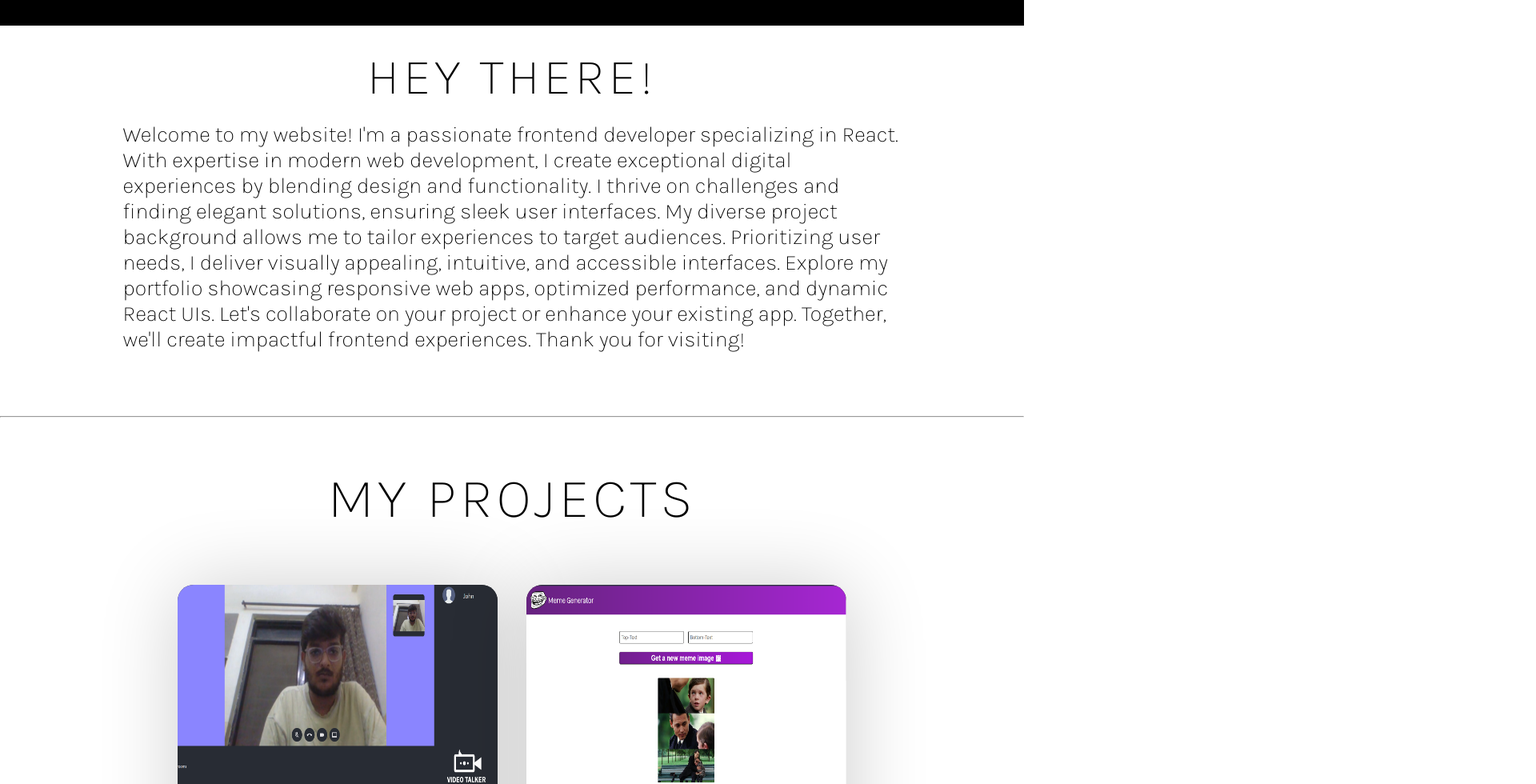
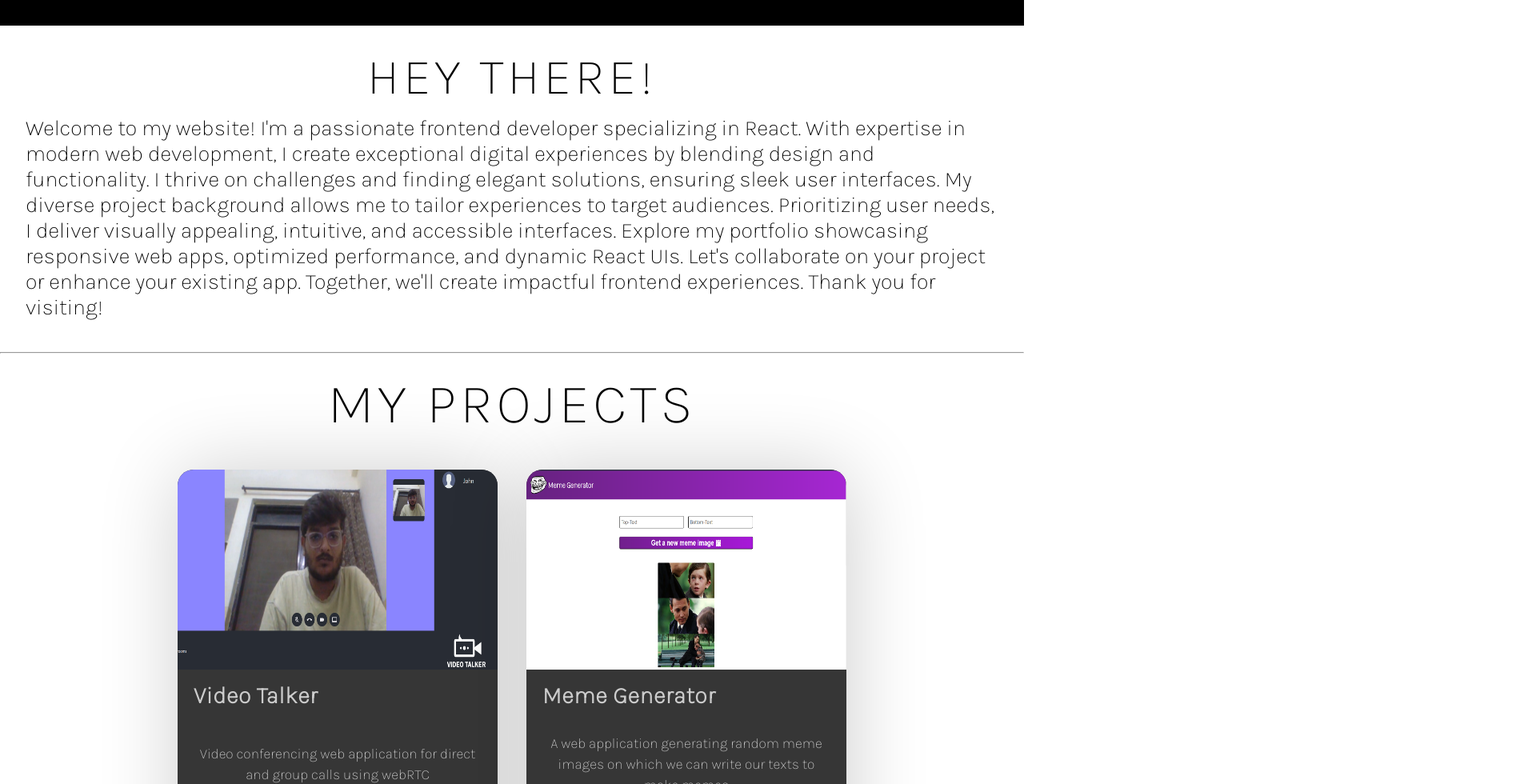
Before and after one commit to RoGue-sudo1/portfolio, a React (Create React App) app: page / in a window 1280 px wide. Shown: the part 960-1940 px from the top of the page at 80% size, 1920 px wide, since content can reach past the window. Built offline with nearby package versions, Linux system fonts and the light colour scheme.

Commit message:
responsive changes

```diff
--- a/src/App.css
+++ b/src/App.css
@@ -167,7 +167,7 @@ button {
 /* About Section */
 
 .about {
-  height: 60vh;
+
   width: 100%;
   padding: 2rem 2rem;
   box-sizing: border-box;
@@ -176,6 +176,8 @@ button {
   text-align: center;
   background-color: white;
   color: black;
+  height: auto;
+
 }
 
 .about-heading {
@@ -185,386 +187,15 @@ button {
 }
 
 .about-info {
-  display: flex;
-  justify-content: space-evenly;
-}
 
-.about .about-info .about-desc {
   font-size: 1.7rem;
   line-height: 2rem;
-  max-width: 80%;
-  margin-top: 1.5rem;
-  display: flex;
-  align-items: center;
+  max-width: 100%;
+  margin-top:1rem;
   text-align: left;
 }
 
-/* .about .about-img {
-  display: block;
-} */
-
-/* .about {
-  padding: 15px;
-  margin-top: 30px;
-  height: auto;
-  max-width: 400px;
-  position: relative;
-  display: inline-block;
-
-} */
-
-/* .about .about-img .about-img-wrapper img {
-  width: 60%;
-} */
-
-/* Projects section */
-
-/*
-.projects {
-  background-color: white;
-  height: 65vh;
-  margin-top: -2rem;
-}
-
-.heading {
-  font-size: 3.5rem;
-  text-transform: uppercase;
-  padding: 1rem;
-  letter-spacing: .3rem;
-  font-weight: 550;
-
-}
-
-.projects-container {
-  padding: 3rem;
-}
-
-.projects-container .project {
-  position: relative;
-  height: 38vh;
-  border: 0.3rem solid black;
-  border-radius: 20px;
-  margin: 0 1rem 0 0;
-  display: flex;
-  flex-direction: column;
-  justify-content: flex-start;
-  align-items: center;
-}
-
-.projects-container .project .content {
-  position: relative;
-  display: flex;
-  flex-direction: column;
-  justify-content: center;
-  margin-top: 1.2rem;
-  height: 85%;
-  border-radius: 15px;
-  transition: all 0.5s;
-  cursor: auto;
-  overflow: hidden;
-}
-
-.content:hover {
-  transform: translate(0, -10px);
-}
-
-.content:before {
-  content: "";
-  display: block;
-  padding-top: 10%;
-}
-
-.projects-container .project .content img {
-  display: block;
-  margin: 0 auto;
-  width: 31%;
-}
-
-.name {
-  color: #2b2d42;
-  margin: 10px 0;
-  font-size: 1.6rem;
-  margin-bottom: -0.5rem;
-}
-
-.description {
-  color: #2b2d42;
-  font-size: 1rem;
-  padding: 0rem 1rem;
-  margin-bottom: 1.5rem;
-}
-
-.description-min {
-  color: #2b2d42;
-  font-size: 1rem;
-  padding: 0rem 1rem;
-  margin-bottom: 1.5rem;
-  overflow: hidden;
-  text-overflow: ellipsis;
-  display: -webkit-box;
-  line-clamp: 3;
-  -webkit-line-clamp: 3;
-  -webkit-box-orient: vertical;
-}
-
-.project-button {
-  width: 8rem;
-  font-size: 1.2rem;
-  font-weight: 800;
-  padding: 5px 25px;
-  border: 1px solid rgba(30, 39, 46, 0.7);
-  border-radius: 8%;
-  color: rgba(30, 39, 46, 0.7);
-}
-
-.project-button:hover,
-.project-button:active,
-.project-button:focus {
-  background-color: #ef233c;
-  border-color: #ef233c;
-  color: white;
-}
-
-@media (min-width: 500px) and (max-width: 650px) {
-  .projects-container .project {
-    position: relative;
-    height: 38vh;
-    border: 0.3rem solid black;
-    border-radius: 20px;
-    margin: 0 1rem 0 0;
-    display: flex;
-    flex-direction: column;
-    justify-content: flex-start;
-    align-items: center;
-  }
-
-  .projects-container .project .content {
-    position: relative;
-    display: flex;
-    flex-direction: column;
-    justify-content: center;
-    margin-top: -1.2rem;
-    height: 88%;
-    border-radius: 15px;
-    transition: all 0.5s;
-    cursor: auto;
-    overflow: hidden;
-  }
-
-  .projects-container .project .content img {
-    display: block;
-    margin: 0 auto;
-    width: 31%;
-  }
-
-  .name {
-    color: #2b2d42;
-    margin: 10px 0;
-    font-size: 1.4rem;
-    margin-bottom: -0.5rem;
-  }
-
-  .description {
-    color: #2b2d42;
-    font-size: 1rem;
-    padding: 0rem 1rem;
-    margin-bottom: 1.2rem;
-  }
-
-  .description-min {
-    color: #2b2d42;
-    font-size: 1rem;
-    padding: 0rem 1rem;
-    margin-bottom: 1.2rem;
-    overflow: hidden;
-    text-overflow: ellipsis;
-    display: -webkit-box;
-    line-clamp: 3;
-    -webkit-line-clamp: 3;
-    -webkit-box-orient: vertical;
-  }
-
-  .project-button {
-    width: 8rem;
-    font-size: 1.05rem;
-    font-weight: 800;
-    padding: 3px 25px;
-    border: 1px solid rgba(30, 39, 46, 0.7);
-    border-radius: 8%;
-    color: rgba(30, 39, 46, 0.7);
-  }
-}
-
-@media (min-width: 1000px) {
-  .projects-container {
-    padding: 3rem;
-  }
-
-  .projects-container .project {
-    position: relative;
-    height: 38vh;
-    border: 0.3rem solid black;
-    border-radius: 20px;
-    margin: 0 1rem 0 0;
-    display: flex;
-    flex-direction: column;
-    justify-content: flex-start;
-    align-items: center;
-  }
-
-  .projects-container .project .content {
-    position: relative;
-    display: flex;
-    flex-direction: column;
-    justify-content: center;
-    margin-top: -1.2rem;
-    height: 85%;
-    border-radius: 15px;
-    transition: all 0.5s;
-    cursor: auto;
-    overflow: hidden;
-  }
-
-  .content:hover {
-    transform: translate(0, -10px);
-  }
-
-  .content:before {
-    content: "";
-    display: block;
-    padding-top: 10%;
-  }
-
-  .projects-container .project .content img {
-    display: block;
-    margin: 0 auto;
-    width: 31%;
-  }
-
-  .name {
-    color: #2b2d42;
-    margin: 10px 0;
-    font-size: 1.6rem;
-    margin-bottom: -0.5rem;
-  }
-
-  .description {
-    color: #2b2d42;
-    font-size: 1rem;
-    padding: 0rem 1rem;
-    margin-bottom: 1.5rem;
-  }
-
-  .description-min {
-    color: #2b2d42;
-    font-size: 0.8rem;
-    padding: 0rem 1rem;
-    margin-bottom: 1.5rem;
-    overflow: hidden;
-    text-overflow: ellipsis;
-    display: -webkit-box;
-    line-clamp: 3;
-    -webkit-line-clamp: 3;
-    -webkit-box-orient: vertical;
-  }
-
-  .project-button {
-    width: 8rem;
-    font-size: 1.2rem;
-    font-weight: 800;
-    padding: 4px 25px;
-    border: 1px solid rgba(30, 39, 46, 0.7);
-    border-radius: 8%;
-    color: rgba(30, 39, 46, 0.7);
-  }
-}
-
-@media (min-width: 2000px) {
-  .projects-container {
-    padding: 3rem;
-  }
-
-  .projects-container .project {
-    position: relative;
-    height: 38vh;
-    border: 0.3rem solid black;
-    border-radius: 20px;
-    margin: 0 1rem 0 0;
-    display: flex;
-    flex-direction: column;
-    justify-content: flex-start;
-    align-items: center;
-  }
-
-  .projects-container .project .content {
-    position: relative;
-    display: flex;
-    flex-direction: column;
-    justify-content: center;
-    margin-top: -1.2rem;
-    height: 85%;
-    border-radius: 15px;
-    transition: all 0.5s;
-    cursor: auto;
-    overflow: hidden;
-  }
-
-  .content:hover {
-    transform: translate(0, -10px);
-  }
-
-  .content:before {
-    content: "";
-    display: block;
-    padding-top: 10%;
-  }
-
-  .projects-container .project .content img {
-    display: block;
-    margin: 0 auto;
-    width: 35%;
-  }
-
-  .name {
-    color: #2b2d42;
-    margin: 10px 0;
-    font-size: 1.6rem;
-    margin-bottom: -0.2rem;
-  }
-
-  .description {
-    color: #2b2d42;
-    font-size: 1.2rem;
-    padding: 0rem 1rem;
-    margin-bottom: 1.7rem;
-  }
-
-  .description-min {
-    color: #2b2d42;
-    font-size: 1.2rem;
-    padding: 0rem 1rem;
-    margin-bottom: 1.7rem;
-    overflow: hidden;
-    text-overflow: ellipsis;
-    display: -webkit-box;
-    line-clamp: 3;
-    -webkit-line-clamp: 3;
-    -webkit-box-orient: vertical;
-  }
-
-  .project-button {
-    width: 8rem;
-    font-size: 1.4rem;
-    font-weight: 800;
-    padding: 7px 25px;
-    border: 1px solid rgba(30, 39, 46, 0.7);
-    border-radius: 8%;
-    color: rgba(30, 39, 46, 0.7);
-  }
-} */
-
-/* Skill Section */
-
+ /*skills  */
 .skills {
   background-color: black;
   height: 30vh;
@@ -572,15 +203,6 @@ button {
   flex-direction: column;
   justify-content: center;
 }
-
-/* .title {
-  font-size: 4rem;
-  color: black;
-  margin: 3rem 0;
-  text-align: center;
-  margin-top: 5%;
-  letter-spacing: 0.3rem;
-} */
 
 .skill-cards {
   background-color: none;
@@ -618,7 +240,7 @@ button {
   box-shadow: 0px 2px 10px #000000;
 }
 
-@media (max-width: 500px) {
+@media (max-width: 950px) {
   .title {
     font-size: 4rem;
     color: black;
@@ -628,8 +250,10 @@ button {
     letter-spacing: 0.3rem;
   }
 
+
+
   .skill-cards {
-    background-color: gray;
+
     padding: 1.2rem 1rem 1rem 1rem;
     margin: 0.2rem;
     width: 7em;
@@ -638,6 +262,7 @@ button {
   }
 
   .skill-icon {
+
     color: white;
     font-size: 40px;
   }
@@ -656,6 +281,14 @@ button {
     padding: 0;
     font-size: 0rem;
   }
+  .header-container{
+    display:none;
+  }
+  /* .about{
+    display:block;
+  }
+   */
+
 }
 
 /* Footer Section */
@@ -682,7 +315,7 @@ button {
   justify-content: space-between;
   align-items: center;
   /* margin-right: 9rem; */
-  padding: 4rem;
+  padding: 2rem;
 }
 .footer-right {
   margin-right: -1rem;
@@ -741,6 +374,19 @@ textarea {
 
 .footer-declaration {
   font-size: 1.4rem;
-  margin-top: 2rem;
-  margin-bottom: 2rem;
+  padding-bottom:1rem;
+
 }
+
+
+/* responsiveness */
+/* @media (max-width:775px){
+  .skill-cards{copy7
+    background: none;
+    padding:0;
+    margin:.2rem
+  }
+  .skill-cards:hover {
+    box-shadow: 0px 2px 10px #000000;
+  }
+} */
--- a/src/components/Footer/Footer.js
+++ b/src/components/Footer/Footer.js
@@ -120,15 +120,9 @@ const Footer = () => {
                     </div> */}
           </div>
         </div>
+        <hr ></hr>
         <div className="footer-declaration">
-          <hr
-            style={{
-              background: "grey",
-              height: "1px",
-              width: "200rem",
-              border: "none",
-            }}
-          />
+
 
           <p className="copyright">
             <span style={{ color: "grey" }}>Created by</span> Harsh Rathore{" "}
--- a/src/components/MyProjects/MyProjects.js
+++ b/src/components/MyProjects/MyProjects.js
@@ -4,7 +4,7 @@ import {projectsData} from '../data/projectsData'
 
 const MyProjects = () => {
   return (
-    <div className={styles.main}>
+    <div id="projects" className={styles.main}>
       <div className={styles.heading}>My Projects</div>
       <div className={styles.projects}>
         {projectsData
--- a/src/components/MyProjects/MyProjects.module.css
+++ b/src/components/MyProjects/MyProjects.module.css
@@ -5,9 +5,10 @@
   display: flex;
   justify-content: space-evenly;
   align-items: center;
-  padding-top: 4%;
+  padding-top: 1%;
   flex-direction: column;
   gap: 40px;
+
 }
 
 .heading {
@@ -19,7 +20,7 @@
   font-family: "Karla", sans-serif;
   line-height: 120%;
   /* color: #ffffff; */
-  margin-bottom: 2%;
+
   /* text-shadow: 0px 4px 4px rgba(0, 0, 0, 0.25); */
 }
 
@@ -32,7 +33,7 @@
   gap: 36px;
 }
 
-@media (max-width: 872px) {
+/* @media (max-width: 872px) {
   .heading {
     margin-top: 3%;
   }
@@ -54,4 +55,4 @@
   .main {
     padding-top: 10%;
   }
-}
+} */
```
